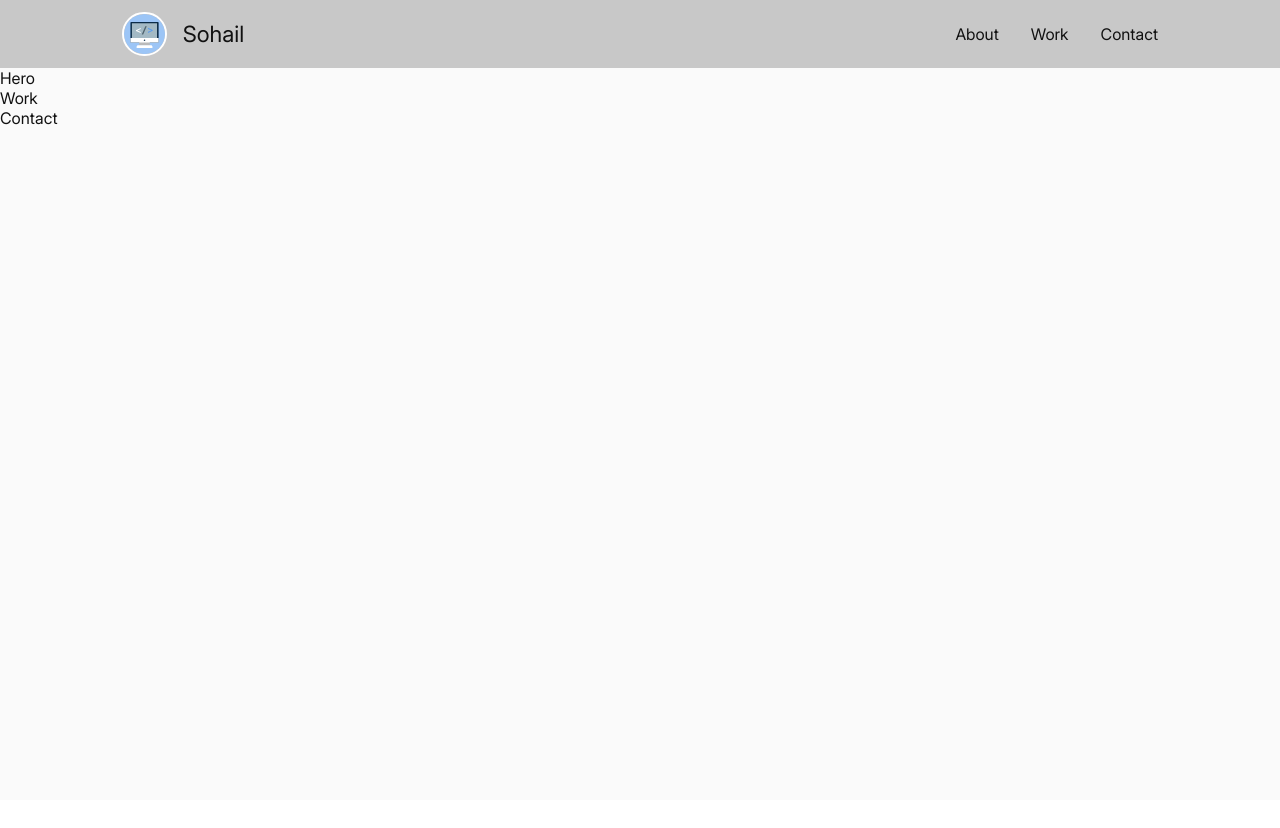
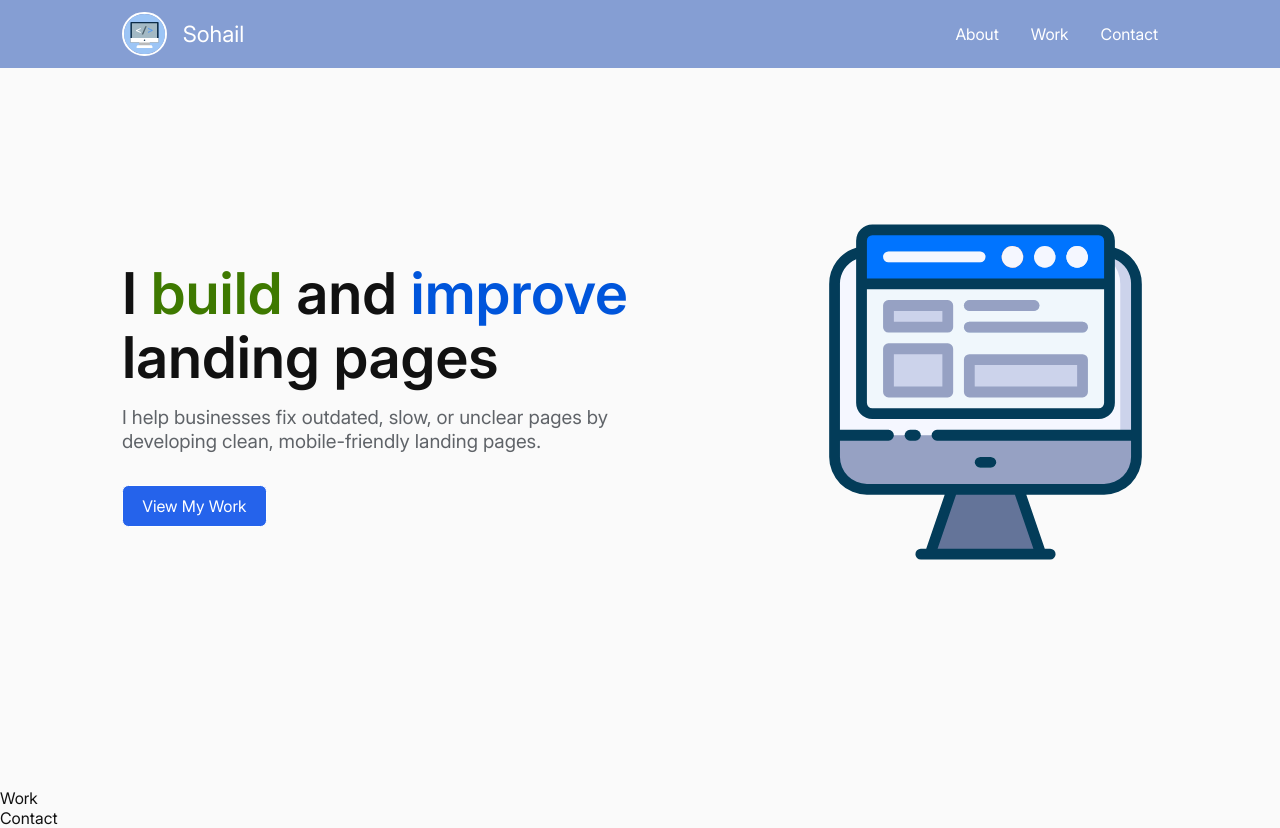
Before and after one commit to sohail-webdev/portfolio, a React (Vite) app: page / in a window 1280 px wide. Before the commit the page ends 800 px from the top, so only its background shows below. Built offline with nearby package versions, Linux system fonts and the light colour scheme.

Commit message:
feat: code hero

```diff
--- a/src/components/Hero.jsx
+++ b/src/components/Hero.jsx
@@ -1,5 +1,22 @@
+import computer_website_icon from "../assets/icons/computer-website.svg";
+
 const Hero = () => {
-  return <div>Hero</div>;
+  return (
+    <div className="hero-wrapper">
+      <div className="hero">
+        <div className="hero-heading-sub-heading-cta">
+          <h1>
+            I <span>build</span> and <span>improve</span> landing pages
+          </h1>
+          <p>I help businesses fix outdated, slow, or unclear pages by developing clean, mobile-friendly landing pages.</p>
+          <button>View My Work</button>
+        </div>
+        <div className="hero-illustration">
+          <img src={computer_website_icon} alt="" draggable="false" />
+        </div>
+      </div>
+    </div>
+  );
 };
 
 export default Hero;
--- a/src/index.css
+++ b/src/index.css
@@ -2,6 +2,13 @@
   font-family: "inter-regular";
   src: url(./assets/fonts/Inter_24pt-Regular.woff2);
   font-weight: normal;
+  font-style: normal;
+  font-display: swap;
+}
+@font-face {
+  font-family: "inter-semibold";
+  src: url(./assets/fonts/Inter_24pt-SemiBold.woff2);
+  font-weight: 600;
   font-style: normal;
   font-display: swap;
 }
@@ -21,6 +28,8 @@
   color: #111111;
   background-color: #fafafa;
   --x-padding: 2rem;
+  padding-top: 4.25rem;
+  scrollbar-width: thin;
 }
 #root > * > * {
   padding-left: var(--x-padding);
@@ -31,15 +40,18 @@
 
 /* Header */
 .header-wrapper {
-  background-color: rgba(0, 0, 0, 0.2);
+  background-color: rgba(55, 97, 185, 0.6);
+  position: fixed;
+  left: 0;
+  top: 0;
+  width: 100%;
 }
 .header {
   height: 4.25rem;
   display: flex;
   align-items: center;
   justify-content: space-between;
-  position: sticky;
-  top: 0;
+  color: white;
 }
 .header img {
   height: 2.8rem;
@@ -64,3 +76,47 @@
   text-decoration: none;
   cursor: pointer;
 }
+
+/* Hero */
+.hero {
+  height: 90vh;
+  display: grid;
+  justify-content: flex-end;
+  align-items: center;
+  grid-template-columns: 2fr 1fr;
+  padding-bottom: 4.25rem;
+}
+.hero-heading-sub-heading-cta {
+  display: flex;
+  flex-direction: column;
+  align-items: flex-start;
+  gap: 1rem;
+}
+.hero-heading-sub-heading-cta h1 {
+  font-size: 3.6rem;
+  font-family: "inter-semibold", Arial, Helvetica, sans-serif;
+  line-height: 4rem;
+}
+.hero-heading-sub-heading-cta h1 span:first-child {
+  color: #3e7900;
+}
+.hero-heading-sub-heading-cta h1 span:last-child {
+  color: #0055db;
+}
+.hero-heading-sub-heading-cta p {
+  color: #5f6368;
+  max-width: 80%;
+  font-size: 1.2rem;
+}
+.hero-heading-sub-heading-cta button {
+  outline: none;
+  background: none;
+  border: 0.1rem solid white;
+  font: inherit;
+  color: white;
+  background-color: #2563eb;
+  padding: 0.6rem 1.2rem;
+  border-radius: 0.4rem;
+  cursor: pointer;
+  margin-top: 1rem;
+}
```
